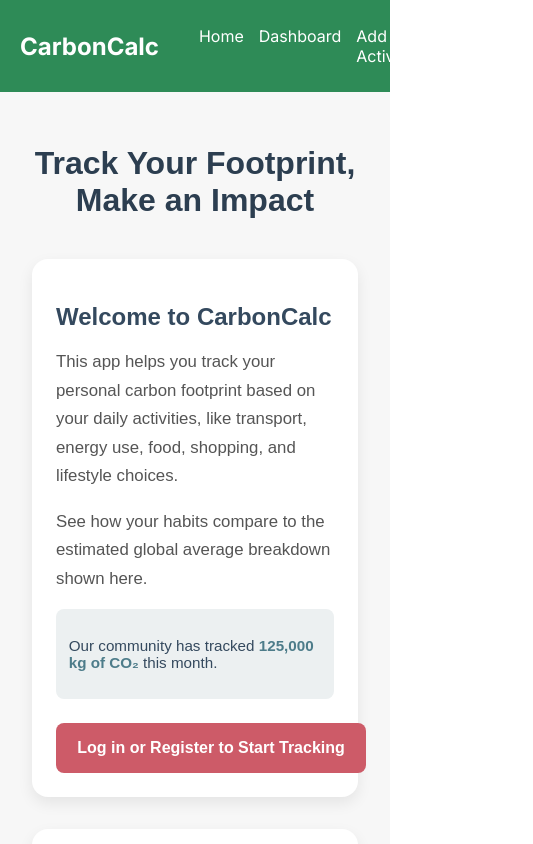
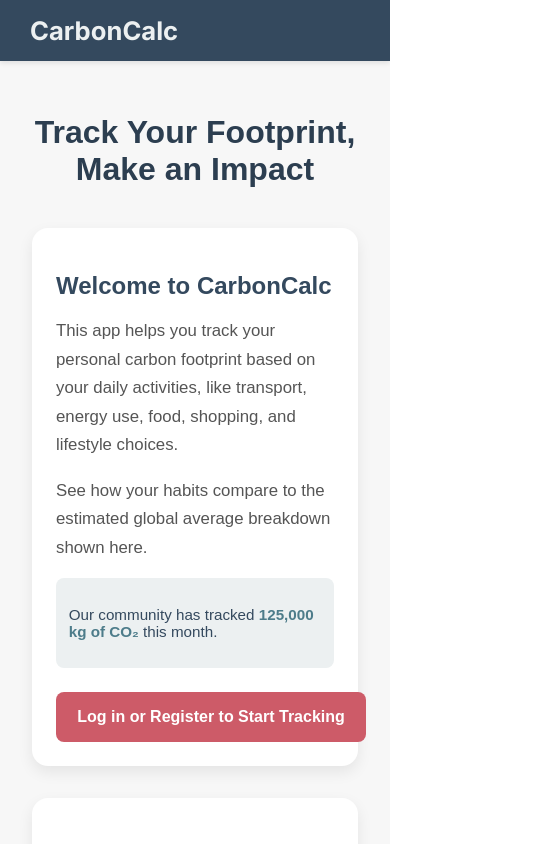
Before and after one commit to sdg877/carbon_calculator_fe, a Next.js app: page / in a window 390 px wide. Shown: the top 844 px of the page, 533 px wide, since content can reach past the window. Built offline with nearby package versions, Linux system fonts and the light colour scheme; no server answers.

Commit message:
Hamburger menu added for smaller screens.

```diff
--- a/src/styles/navbar.css
+++ b/src/styles/navbar.css
@@ -2,35 +2,115 @@
   display: flex;
   justify-content: space-between;
   align-items: center;
-  background: #2e8b57;
-  padding: 10px 20px;
-  color: #fff;
+  background: #34495e;
+  padding: 15px 30px;
+  color: #ecf0f1;
+  box-shadow: 0 2px 5px rgba(0, 0, 0, 0.1);
+  position: relative;
+  z-index: 1000;
 }
 
 .navbar-logo a {
-  color: #fff;
-  font-weight: bold;
-  font-size: 1.5rem;
+  color: #ecf0f1;
+  font-weight: 700;
+  font-size: 1.6rem;
   text-decoration: none;
 }
 
 .navbar-links {
   list-style: none;
   display: flex;
-  gap: 15px;
+  margin: 0;
+  padding: 0;
+  gap: 25px;
 }
 
 .navbar-links li a,
 .navbar-links li button {
-  color: #fff;
+  color: #ecf0f1;
   text-decoration: none;
   background: none;
   border: none;
   cursor: pointer;
   font-size: 1rem;
+  transition: color 0.3s;
+  padding: 5px 0;
 }
 
 .navbar-links li button:hover,
 .navbar-links li a:hover {
-  text-decoration: underline;
+  color: #95a5a6;
+  text-decoration: none;
 }
+
+.menu-toggle {
+  display: none;
+}
+
+@media (max-width: 768px) {
+  .menu-toggle {
+    display: block;
+    background: none;
+    border: none;
+    cursor: pointer;
+    padding: 10px;
+    z-index: 1001;
+  }
+
+  .hamburger,
+  .hamburger::before,
+  .hamburger::after {
+    content: "";
+    display: block;
+    width: 25px;
+    height: 3px;
+    background-color: #ecf0f1;
+    transition: transform 0.3s ease, opacity 0.3s ease;
+  }
+
+  .hamburger::before {
+    transform: translateY(-8px);
+  }
+  .hamburger::after {
+    transform: translateY(5px);
+  }
+
+  .navbar.open .hamburger {
+    background-color: transparent;
+  }
+  .navbar.open .hamburger::before {
+    transform: translateY(0) rotate(45deg);
+  }
+  .navbar.open .hamburger::after {
+    transform: translateY(-3px) rotate(-45deg);
+  }
+
+  .navbar-links {
+    display: none;
+    flex-direction: column;
+    position: absolute;
+    top: 100%;
+    width: 250px;
+    right: 0;
+    left: auto;
+    background: #34495e;
+    box-shadow: 0 4px 6px rgba(0, 0, 0, 0.1);
+    padding: 10px 0;
+    border-top: 1px solid rgba(255, 255, 255, 0.1);
+  }
+
+  .navbar.open .navbar-links {
+    display: flex;
+  }
+
+  .navbar-links li {
+    text-align: left;
+    width: 100%;
+  }
+  .navbar-links li a,
+  .navbar-links li button {
+    padding: 12px 20px;
+    width: 100%;
+    display: block;
+  }
+}
```
